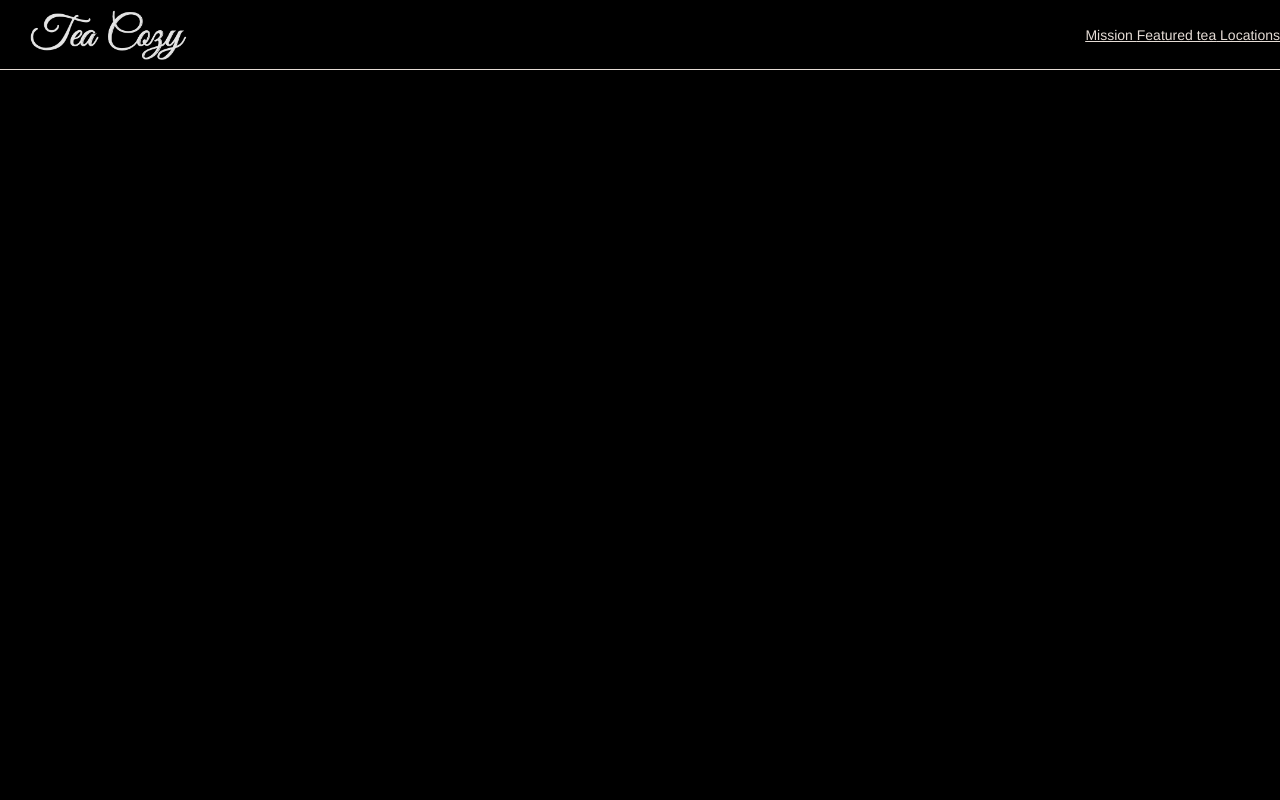
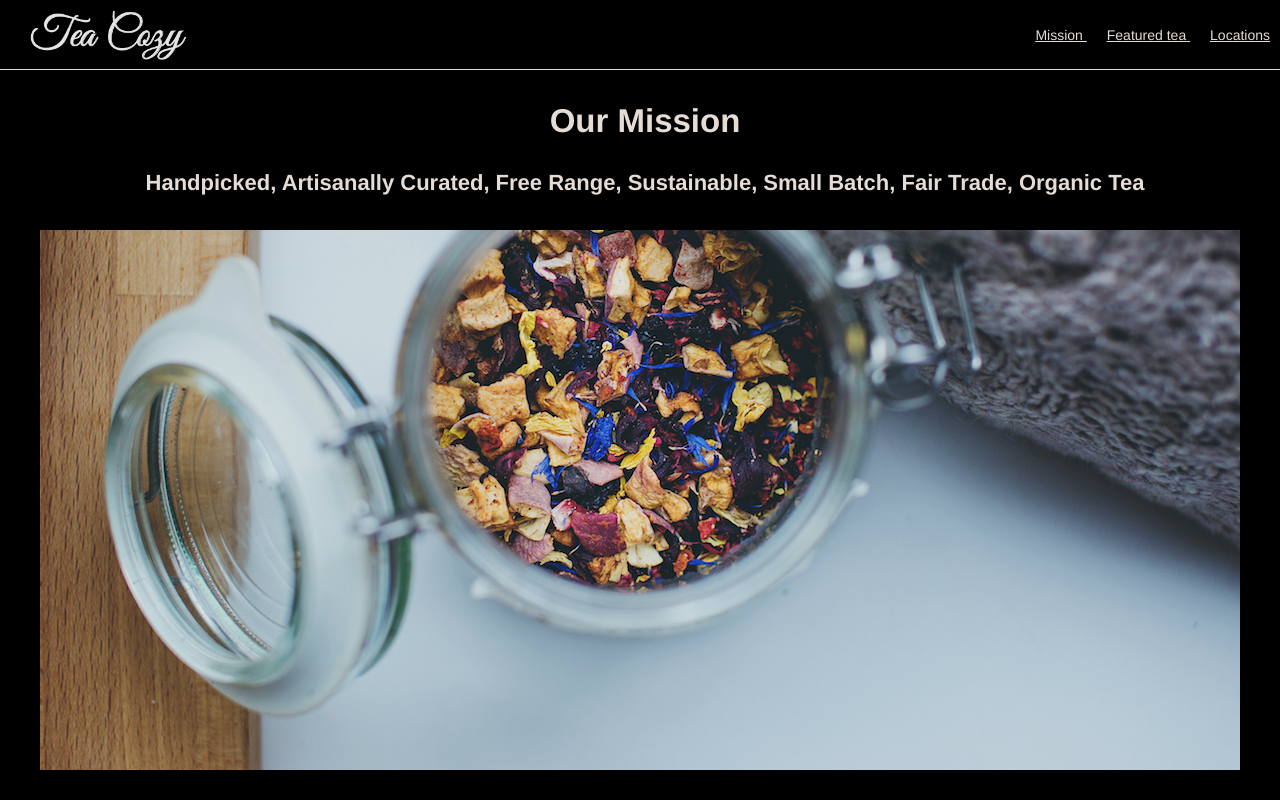
Before and after one commit to buistineke/teacozy, a plain HTML site: page index.html in a window 1280 px wide. Drawn offline with Linux system fonts and the light colour scheme.

Commit message:
Mission part is ready, but not aligned properly

```diff
--- a/index.html
+++ b/index.html
@@ -17,10 +17,16 @@
       </nav>
     </header>
 
-
-
-
+    <!-- Main section -->
+    <div class="main-container">
+      <!-- Mission Section -->
+      <div id="mission">
+        <div class="content">
+          <h2>Our Mission</h2>
+          <h4>Handpicked, Artisanally Curated, Free Range, Sustainable, Small Batch, Fair Trade, Organic Tea</h4>
+        </div>
       </div>
+    </div>
 
   </body>
 </html>
--- a/resources/css/style.css
+++ b/resources/css/style.css
@@ -5,6 +5,7 @@ body {
   font-size: 22px;
   color: seashell;
   background-color: black;
+  text-align: center;
   opacity: 0.9;
 }
 
@@ -42,4 +43,32 @@ header {
 
 header nav {
   text-decoration: underline;
+  margin-right: 10px;
 }
+
+header nav a{
+  margin-left: 20px;
+}
+
+/* Main Container Styles */
+
+.main-container {
+  display: flex;
+  justify-content: center;
+}
+
+/* Mission Styles */
+
+#mission {
+  height: 700px;
+  width: 1200px;
+  background-image: url('../../resources/images/img-mission-background.jpg');
+  padding-top: 70px;
+}
+
+.content {
+  display: block;
+  background-color: black;
+  width: 1200px;
+  padding: 5px;
+}
```
